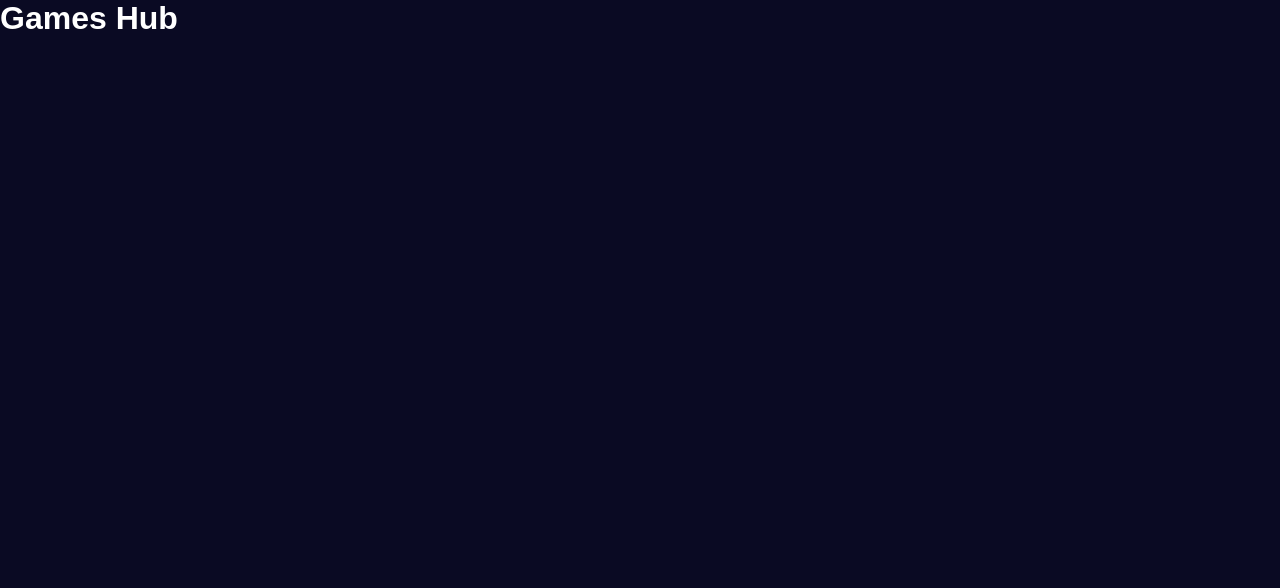
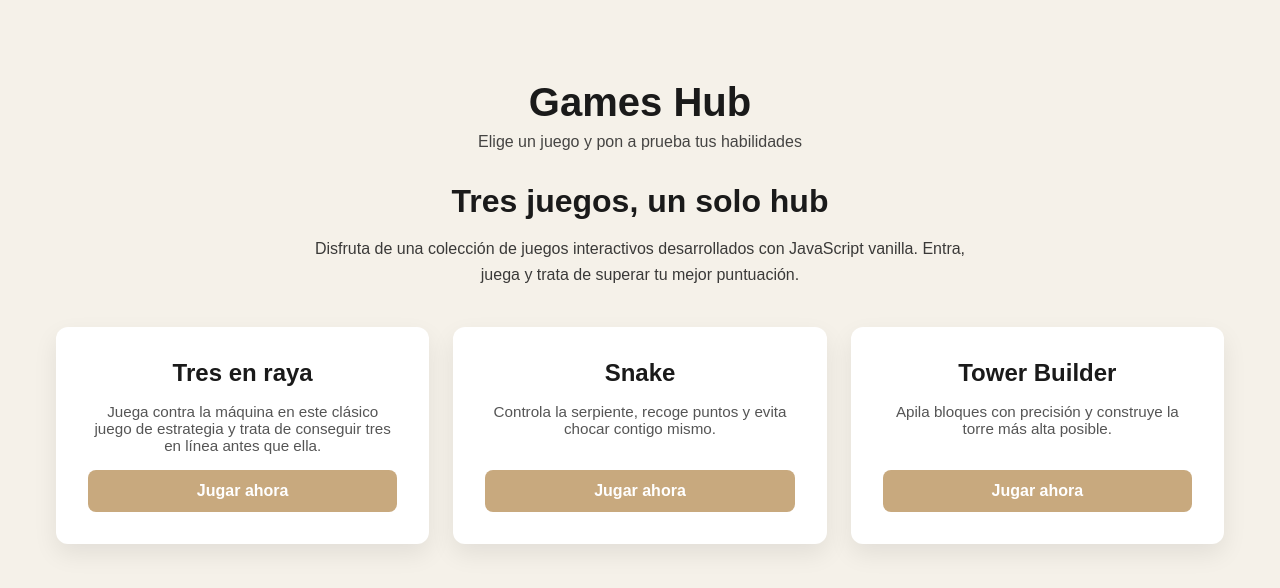
Before and after one commit to Guillepani/Games-hub, a website built with Vite: page index.html in a window 1280 px wide. Built offline with nearby package versions, Linux system fonts and the light colour scheme.

Commit message:
Crear el hub con navegación dinámica y componentizado

```diff
--- a/src/components/Button/Button.js
+++ b/src/components/Button/Button.js
@@ -0,0 +1,9 @@
+import './Button.css'
+
+export const Button = (text) => {
+  const button = document.createElement('button')
+  button.textContent = text
+  button.classList.add('btn')
+
+  return button
+}
--- a/src/components/GameCard/GameCard.css
+++ b/src/components/GameCard/GameCard.css
@@ -0,0 +1,22 @@
+.game-card {
+  display: flex;
+  flex-direction: column;
+  gap: 1rem;
+  text-align: center;
+  transition: transform 0.2s ease;
+  height: 100%;
+}
+
+.game-card:hover {
+  transform: translateY(-5px);
+}
+
+.game-card h2 {
+  font-size: 1.5rem;
+}
+
+.game-card p {
+  flex-grow: 1;
+  font-size: 0.95rem;
+  color: var(--text-soft);
+}
--- a/src/components/GameCard/GameCard.js
+++ b/src/components/GameCard/GameCard.js
@@ -0,0 +1,20 @@
+import './GameCard.css'
+import { Button } from '../Button/Button'
+
+export const GameCard = (game) => {
+  const card = document.createElement('article')
+  card.classList.add('game-card', 'card')
+
+  const title = document.createElement('h2')
+  title.textContent = game.title
+
+  const description = document.createElement('p')
+  description.textContent = game.description
+
+  const button = Button(game.buttonText)
+  button.dataset.id = game.id
+
+  card.append(title, description, button)
+
+  return card
+}
--- a/src/components/Header/Header.css
+++ b/src/components/Header/Header.css
@@ -0,0 +1,14 @@
+.header {
+  text-align: center;
+  padding: 2rem 1rem;
+}
+
+.header h1 {
+  font-size: 2.5rem;
+  margin-bottom: 0.5rem;
+}
+
+.header p {
+  font-size: 1rem;
+  opacity: 0.8;
+}
--- a/src/components/Header/Header.js
+++ b/src/components/Header/Header.js
@@ -0,0 +1,16 @@
+import './Header.css'
+
+export const Header = () => {
+  const header = document.createElement('header')
+  header.classList.add('header')
+
+  const title = document.createElement('h1')
+  title.textContent = 'Games Hub'
+
+  const subtitle = document.createElement('p')
+  subtitle.textContent = 'Elige un juego y pon a prueba tus habilidades'
+
+  header.append(title, subtitle)
+
+  return header
+}
--- a/src/data/gamesData.js
+++ b/src/data/gamesData.js
@@ -0,0 +1,23 @@
+export const gamesData = [
+  {
+    id: 'tictactoe',
+    title: 'Tres en raya',
+    description:
+      'Juega contra la máquina en este clásico juego de estrategia y trata de conseguir tres en línea antes que ella.',
+    buttonText: 'Jugar ahora'
+  },
+  {
+    id: 'snake',
+    title: 'Snake',
+    description:
+      'Controla la serpiente, recoge puntos y evita chocar contigo mismo.',
+    buttonText: 'Jugar ahora'
+  },
+  {
+    id: 'towerbuilder',
+    title: 'Tower Builder',
+    description:
+      'Apila bloques con precisión y construye la torre más alta posible.',
+    buttonText: 'Jugar ahora'
+  }
+]
--- a/src/games/Snake/Snake.js
+++ b/src/games/Snake/Snake.js
@@ -0,0 +1,24 @@
+import './Snake.css'
+import { Button } from '../../components/Button/Button'
+import { renderPage } from '../../main'
+import { Home } from '../../pages/Home/Home'
+
+export const Snake = () => {
+  const section = document.createElement('section')
+  section.classList.add('game-view', 'container')
+
+  const title = document.createElement('h2')
+  title.textContent = 'Snake'
+
+  const text = document.createElement('p')
+  text.textContent = 'Aquí irá el juego de Snake.'
+
+  const backButton = Button('Volver al inicio')
+  backButton.addEventListener('click', () => {
+    renderPage(Home())
+  })
+
+  section.append(title, text, backButton)
+
+  return section
+}
--- a/src/games/TicTacToe/TicTacToe.css
+++ b/src/games/TicTacToe/TicTacToe.css
@@ -0,0 +1,13 @@
+.game-view {
+  padding: 3rem 1rem 4rem;
+  text-align: center;
+}
+
+.game-view h2 {
+  font-size: 2rem;
+  margin-bottom: 1rem;
+}
+
+.game-view p {
+  color: var(--text-soft);
+}
--- a/src/games/TicTacToe/TicTacToe.js
+++ b/src/games/TicTacToe/TicTacToe.js
@@ -0,0 +1,24 @@
+import './TicTacToe.css'
+import { Button } from '../../components/Button/Button'
+import { renderPage } from '../../main'
+import { Home } from '../../pages/Home/Home'
+
+export const TicTacToe = () => {
+  const section = document.createElement('section')
+  section.classList.add('game-view', 'container')
+
+  const title = document.createElement('h2')
+  title.textContent = 'Tres en raya'
+
+  const text = document.createElement('p')
+  text.textContent = 'Aquí irá el juego de tres en raya contra la máquina.'
+
+  const backButton = Button('Volver al inicio')
+  backButton.addEventListener('click', () => {
+    renderPage(Home())
+  })
+
+  section.append(title, text, backButton)
+
+  return section
+}
--- a/src/games/TowerBuilder/TowerBuilder.js
+++ b/src/games/TowerBuilder/TowerBuilder.js
@@ -0,0 +1,24 @@
+import './TowerBuilder.css'
+import { Button } from '../../components/Button/Button'
+import { renderPage } from '../../main'
+import { Home } from '../../pages/Home/Home'
+
+export const TowerBuilder = () => {
+  const section = document.createElement('section')
+  section.classList.add('game-view', 'container')
+
+  const title = document.createElement('h2')
+  title.textContent = 'Tower Builder'
+
+  const text = document.createElement('p')
+  text.textContent = 'Aquí irá el juego de Tower Builder.'
+
+  const backButton = Button('Volver al inicio')
+  backButton.addEventListener('click', () => {
+    renderPage(Home())
+  })
+
+  section.append(title, text, backButton)
+
+  return section
+}
--- a/src/main.js
+++ b/src/main.js
@@ -1,8 +1,11 @@
 import './style.css'
+import { Home } from './pages/Home/Home'
 
 const app = document.querySelector('#app')
 
-const title = document.createElement('h1')
-title.textContent = 'Games Hub'
+export const renderPage = (page) => {
+  app.innerHTML = ''
+  app.append(page)
+}
 
-app.append(title)
+renderPage(Home())
--- a/src/pages/Home/Home.css
+++ b/src/pages/Home/Home.css
@@ -0,0 +1,40 @@
+.home {
+  width: 100%;
+  min-height: 100vh;
+  padding: 2rem 1rem 4rem;
+}
+
+.home-intro {
+  max-width: 700px;
+  margin: 0 auto 2.5rem;
+  text-align: center;
+}
+
+.home-intro h2 {
+  font-size: 2rem;
+  margin-bottom: 1rem;
+}
+
+.home-intro p {
+  font-size: 1rem;
+  line-height: 1.6;
+  opacity: 0.85;
+}
+
+.games-section {
+  max-width: 1200px;
+  margin: 0 auto;
+  display: grid;
+  grid-template-columns: 1fr;
+  gap: 1.5rem;
+}
+
+@media (min-width: 768px) {
+  .home {
+    padding: 3rem 2rem 5rem;
+  }
+
+  .games-section {
+    grid-template-columns: repeat(3, 1fr);
+  }
+}
--- a/src/pages/Home/Home.js
+++ b/src/pages/Home/Home.js
@@ -0,0 +1,59 @@
+import './Home.css'
+import { Header } from '../../components/Header/Header'
+import { GameCard } from '../../components/GameCard/GameCard'
+import { gamesData } from '../../data/gamesData'
+import { renderPage } from '../../main'
+import { TicTacToe } from '../../games/TicTacToe/TicTacToe'
+import { Snake } from '../../games/Snake/Snake'
+import { TowerBuilder } from '../../games/TowerBuilder/TowerBuilder'
+
+export const Home = () => {
+  const main = document.createElement('main')
+  main.classList.add('home')
+
+  const header = Header()
+
+  const introSection = document.createElement('section')
+  introSection.classList.add('home-intro', 'container')
+
+  const introTitle = document.createElement('h2')
+  introTitle.textContent = 'Tres juegos, un solo hub'
+
+  const introText = document.createElement('p')
+  introText.textContent =
+    'Disfruta de una colección de juegos interactivos desarrollados con JavaScript vanilla. Entra, juega y trata de superar tu mejor puntuación.'
+
+  introSection.append(introTitle, introText)
+
+  const gamesSection = document.createElement('section')
+  gamesSection.classList.add('games-section', 'container')
+
+  for (const game of gamesData) {
+    const card = GameCard(game)
+    const button = card.querySelector('button')
+
+    if (game.id === 'tictactoe') {
+      button.addEventListener('click', () => {
+        renderPage(TicTacToe())
+      })
+    }
+
+    if (game.id === 'snake') {
+      button.addEventListener('click', () => {
+        renderPage(Snake())
+      })
+    }
+
+    if (game.id === 'towerbuilder') {
+      button.addEventListener('click', () => {
+        renderPage(TowerBuilder())
+      })
+    }
+
+    gamesSection.append(card)
+  }
+
+  main.append(header, introSection, gamesSection)
+
+  return main
+}
--- a/src/style.css
+++ b/src/style.css
@@ -4,12 +4,88 @@
   box-sizing: border-box;
 }
 
+:root {
+  --bg-main: #f5f1e9;
+  --bg-secondary: #ffffff;
+  --text-main: #1a1a1a;
+  --text-soft: #555555;
+  --accent: #c8a97e;
+  --accent-dark: #a88d68;
+  --radius: 12px;
+  --max-width: 1200px;
+  --shadow: 0 10px 25px rgba(0, 0, 0, 0.08);
+}
+
+html {
+  scroll-behavior: smooth;
+}
+
 body {
-  font-family: sans-serif;
-  background-color: #0a0a23;
-  color: white;
+  min-height: 100vh;
+  font-family: Arial, Helvetica, sans-serif;
+  background-color: var(--bg-main);
+  color: var(--text-main);
+}
+
+img {
+  display: block;
+  width: 100%;
+}
+
+a {
+  color: inherit;
+  text-decoration: none;
+}
+
+button,
+input,
+textarea,
+select {
+  font: inherit;
+}
+
+button {
+  border: none;
+  background: none;
 }
 
 #app {
   min-height: 100vh;
 }
+
+.container {
+  max-width: var(--max-width);
+  margin: 0 auto;
+  padding: 0 1rem;
+}
+
+.section {
+  margin-bottom: 3rem;
+}
+
+.text-center {
+  text-align: center;
+}
+
+.card {
+  background-color: var(--bg-secondary);
+  border-radius: var(--radius);
+  box-shadow: var(--shadow);
+  padding: 2rem;
+}
+
+.btn {
+  padding: 0.75rem 1.5rem;
+  border: none;
+  border-radius: 8px;
+  background-color: var(--accent);
+  color: #ffffff;
+  font-weight: 700;
+  cursor: pointer;
+  transition: all 0.2s ease;
+}
+
+.btn:hover {
+  background-color: var(--accent-dark);
+  transform: scale(1.05);
+}
```
